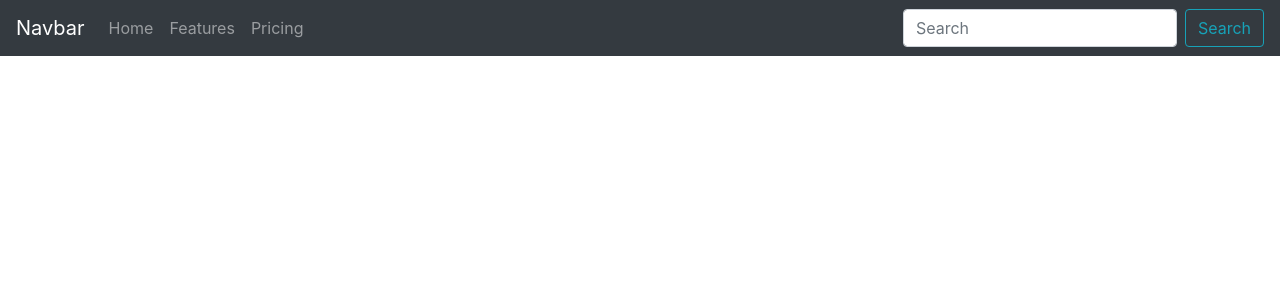
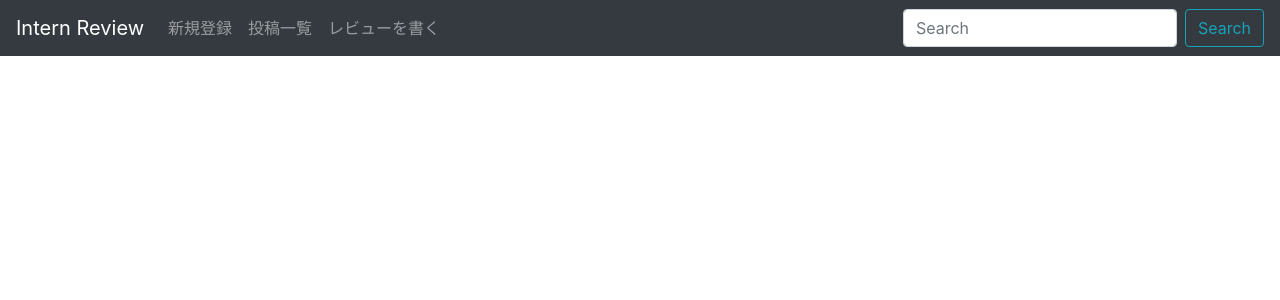
Before and after one commit to yuyaamano23/intern_review_front, a React (Create React App) app: page / in a window 1280 px wide. Shown: the top 300 px of the page. Built offline with nearby package versions, Linux system fonts and the light colour scheme.

Commit message:
ヘッダーコンポーネントのテキスト修正、リファクタリング

```diff
--- a/src/components/Header.js
+++ b/src/components/Header.js
@@ -4,21 +4,18 @@ import { Navbar, Nav, Button, Form, FormControl } from "react-bootstrap";
 class Header extends Component {
   render() {
     return (
-      <>
       <Navbar bg="dark" variant="dark">
-          <Navbar.Brand href="#home">Navbar</Navbar.Brand>
+        <Navbar.Brand href="#home">Intern Review</Navbar.Brand>
         <Nav className="mr-auto">
-            <Nav.Link href="#home">Home</Nav.Link>
-            <Nav.Link href="#features">Features</Nav.Link>
-            <Nav.Link href="#pricing">Pricing</Nav.Link>
+          <Nav.Link href="#home">新規登録</Nav.Link>
+          <Nav.Link href="#features">投稿一覧</Nav.Link>
+          <Nav.Link href="#pricing">レビューを書く</Nav.Link>
         </Nav>
         <Form inline>
           <FormControl type="text" placeholder="Search" className="mr-sm-2" />
           <Button variant="outline-info">Search</Button>
         </Form>
       </Navbar>
-        <br />
-      </>
     );
   }
 }
```
Lines whose indentation alone changed are shown as unchanged.
